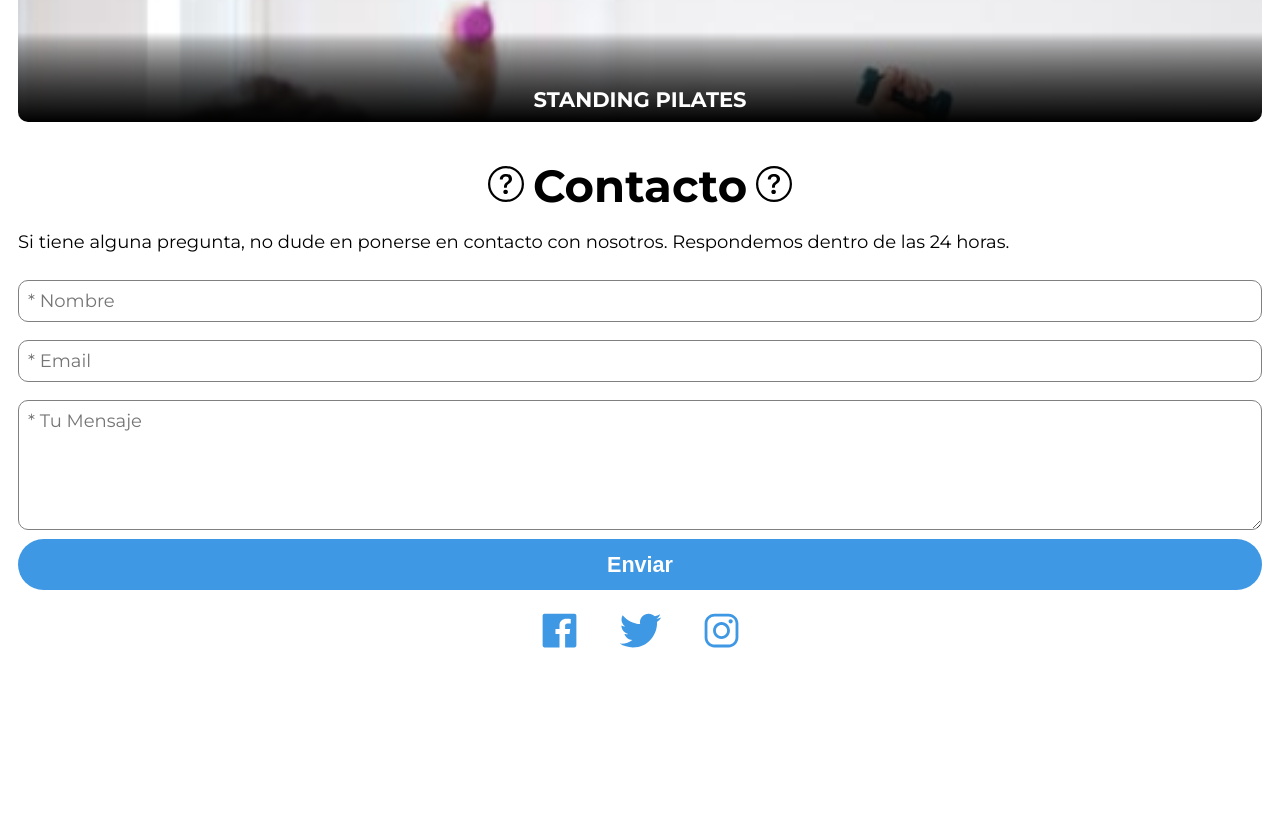
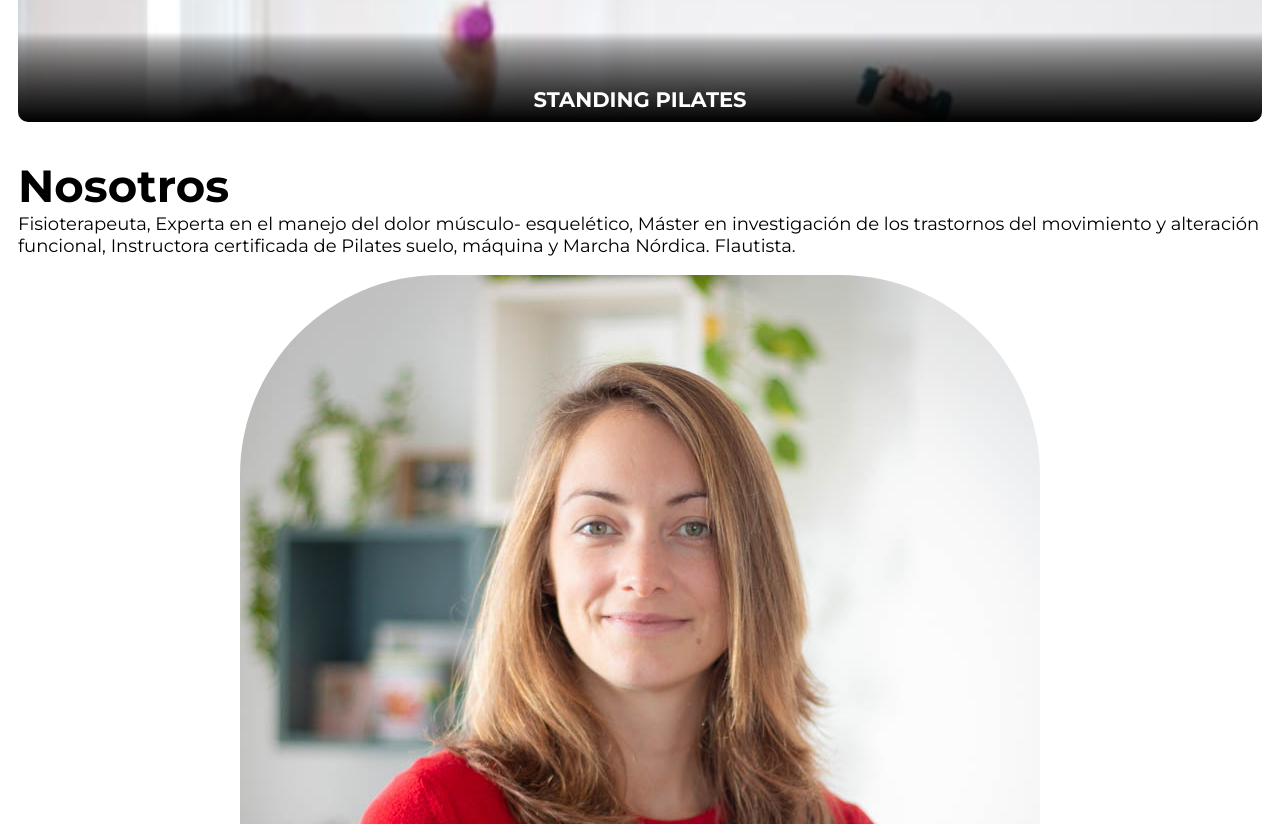
Before and after one commit to mikebarr24/fisioml, a React (Create React App) app: page / in a window 1280 px wide. Shown: the part 1876-2700 px from the top of the page. Built offline with nearby package versions, Linux system fonts and the light colour scheme.

Commit message:
Add nosotros section

```diff
--- a/src/components/home/Home.js
+++ b/src/components/home/Home.js
@@ -1,6 +1,7 @@
 import Contacto from "../Contacto/Contacto";
 import Hero from "./Hero/Hero";
 import "./Home.scss";
+import Nosotros from "./Nosotros/Nosotros";
 import Services from "./Services/Services";
 
 function Home() {
@@ -8,6 +9,7 @@ function Home() {
     <section id="home">
       <Hero />
       <Services />
+      <Nosotros />
       <Contacto />
     </section>
   );
--- /dev/null
+++ b/src/components/home/Nosotros/Nosotros.js
@@ -0,0 +1,29 @@
+import "./Nosotros.scss";
+
+function Nosotros() {
+  return (
+    <section id="nosotros" className="container">
+      <h1 className="section-title">Nosotros</h1>
+      <p>
+        Fisioterapeuta, Experta en el manejo del dolor músculo- esquelético,
+        Máster en investigación de los trastornos del movimiento y alteración
+        funcional, Instructora certificada de Pilates suelo, máquina y Marcha
+        Nórdica. Flautista.
+      </p>
+      <div className="nosotros-photo-wrapper">
+        <img
+          className="maria-image"
+          src={require("../../../media/images/maria-portrait-small.jpg")}
+          alt="maria foto"
+        />
+        <p>
+          <strong>María José López Pardo</strong>
+          <br />
+          Fisioterapeuta
+        </p>
+      </div>
+    </section>
+  );
+}
+
+export default Nosotros;
--- /dev/null
+++ b/src/components/home/Nosotros/Nosotros.scss
@@ -0,0 +1,14 @@
+@import "../../../config";
+
+#nosotros {
+  width: 100%;
+  .nosotros-photo-wrapper {
+    text-align: center;
+    margin: 1rem 0;
+    .maria-image {
+      border-radius: 200px;
+      overflow: hidden;
+      max-width: 90%;
+    }
+  }
+}
```
Also changed, not shown: src/media/images/maria-portrait-small.jpg (added).
